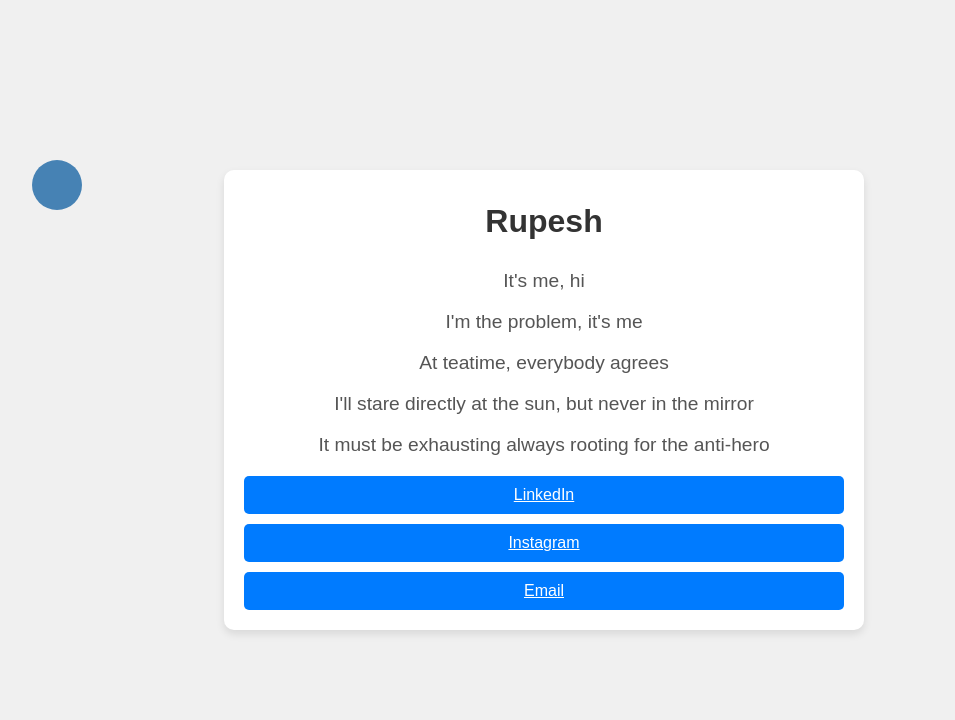
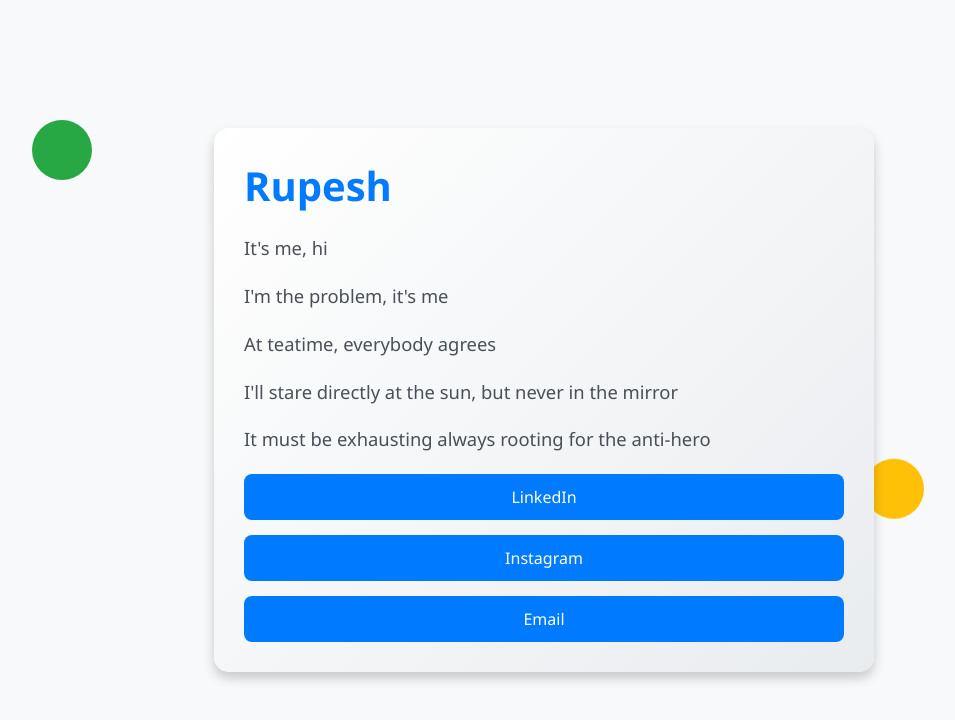
Before and after one commit to rupesh988/me, a plain HTML site: page index.html in a window 1280 px wide. Shown: the whole page, without its empty margins (96-1051 px from the left). Drawn offline with Linux system fonts and the light colour scheme.

Commit message:
Update index.html 1

```diff
--- a/index.html
+++ b/index.html
@@ -6,70 +6,77 @@
     <title>Contact Me</title>
     <style>
         body {
-            font-family: Arial, sans-serif;
+            font-family: 'Segoe UI', Tahoma, Geneva, Verdana, sans-serif;
             display: flex;
             flex-direction: column;
             align-items: center;
             justify-content: center;
             height: 100vh;
             margin: 0;
-            background-color: #f0f0f0;
-            text-align: center;
+            background-color: #f8f9fa;
             overflow: hidden; /* Prevent scrollbars due to animations */
+            color: #212529;
         }
         .container {
-            background-color: white;
-            padding: 20px;
-            border-radius: 10px;
-            box-shadow: 0 4px 8px rgba(0, 0, 0, 0.1);
+            background: linear-gradient(135deg, #ffffff, #e9ecef);
+            padding: 30px;
+            border-radius: 15px;
+            box-shadow: 0 6px 12px rgba(0, 0, 0, 0.2);
             max-width: 600px;
             width: 100%;
             position: relative;
             z-index: 10; /* Ensure content is above animated elements */
+            overflow: hidden; /* Ensure contents stay within bounds */
         }
         h1 {
-            color: #333;
-            position: relative;
-            animation: float 3s ease-in-out infinite;
+            color: #007bff;
+            font-size: 2.5em;
+            margin: 0;
+            animation: bounceIn 2s ease-out;
         }
         .lyrics {
-            font-size: 1.2em;
-            color: #555;
-            margin-bottom: 20px;
+            font-size: 1.15em;
+            color: #495057;
+            margin: 20px 0;
+            line-height: 1.6;
         }
         .links {
             display: flex;
             flex-direction: column;
-            gap: 10px;
+            gap: 15px;
             margin-top: 20px;
         }
         .link-block {
             background-color: #007bff;
             color: white;
-            padding: 10px;
-            border-radius: 5px;
+            padding: 12px 20px;
+            border-radius: 8px;
             text-align: center;
             cursor: pointer;
             user-select: none;
-            transition: background-color 0.3s;
+            text-decoration: none;
+            transition: transform 0.3s, background-color 0.3s;
         }
         .link-block:hover {
             background-color: #0056b3;
+            transform: translateY(-3px);
+        }
+        .link-block:active {
+            transform: translateY(1px);
         }
         .bouncing-ball {
             position: absolute;
-            width: 50px;
-            height: 50px;
-            background-color: #ff6347;
+            width: 60px;
+            height: 60px;
             border-radius: 50%;
             animation: bounce 2s infinite;
         }
         .bouncing-ball:nth-child(2) {
-            background-color: #4682b4;
+            background-color: #28a745;
             animation-duration: 2.5s;
         }
         .bouncing-ball:nth-child(3) {
-            background-color: #32cd32;
+            background-color: #ffc107;
             animation-duration: 3s;
         }
         @keyframes bounce {
@@ -77,18 +84,20 @@
                 transform: translateY(0);
             }
             40% {
-                transform: translateY(-150px);
+                transform: translateY(-100px);
             }
             60% {
-                transform: translateY(-75px);
+                transform: translateY(-50px);
             }
         }
-        @keyframes float {
-            0%, 100% {
+        @keyframes bounceIn {
+            from {
+                opacity: 0;
+                transform: translateY(-30px);
+            }
+            to {
+                opacity: 1;
                 transform: translateY(0);
-            }
-            50% {
-                transform: translateY(-10px);
             }
         }
     </style>
@@ -109,9 +118,9 @@
             <a href="mailto:inrupesh.in@gmail.com" class="link-block">Email</a>
         </div>
     </div>
-    <!-- Animated Elements -->
-    <div class="bouncing-ball" style="top: 20%; left: 10%;"></div>
-    <div class="bouncing-ball" style="top: 60%; left: 70%;"></div>
-    <div class="bouncing-ball" style="top: 30%; left: 50%;"></div>
+
+    <div class="bouncing-ball" style="top: 15%; left: 10%;"></div>
+    <div class="bouncing-ball" style="top: 60%; left: 75%;"></div>
+    <div class="bouncing-ball" style="top: 45%; left: 50%;"></div>
 </body>
 </html>
```
